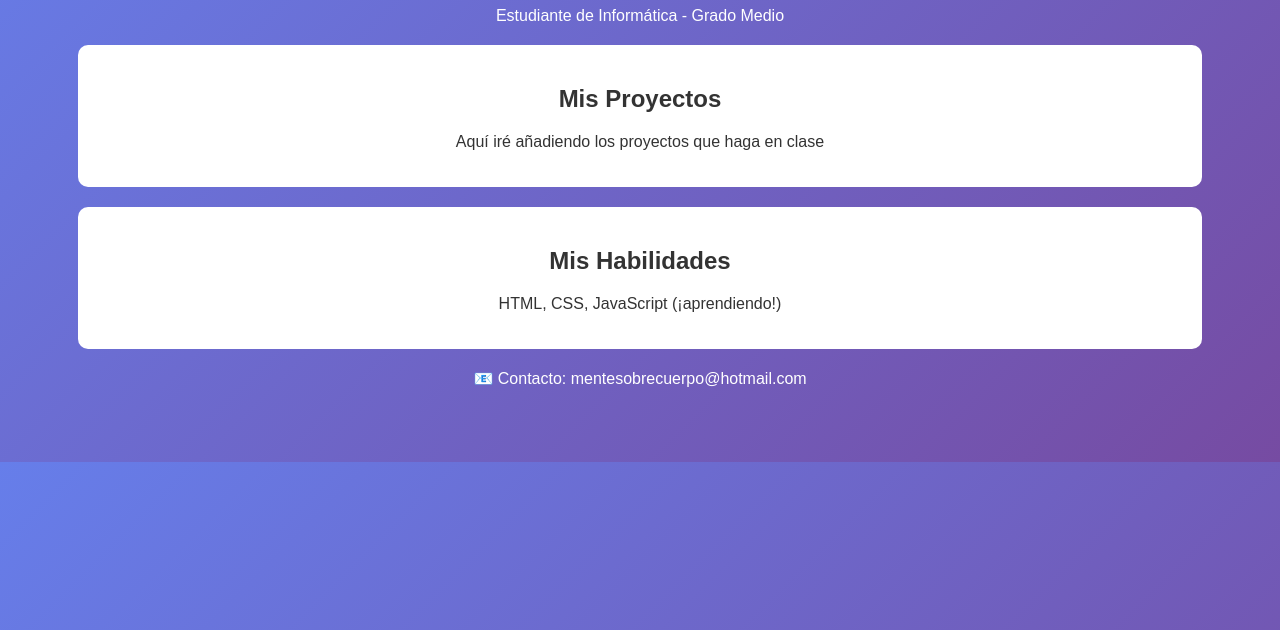
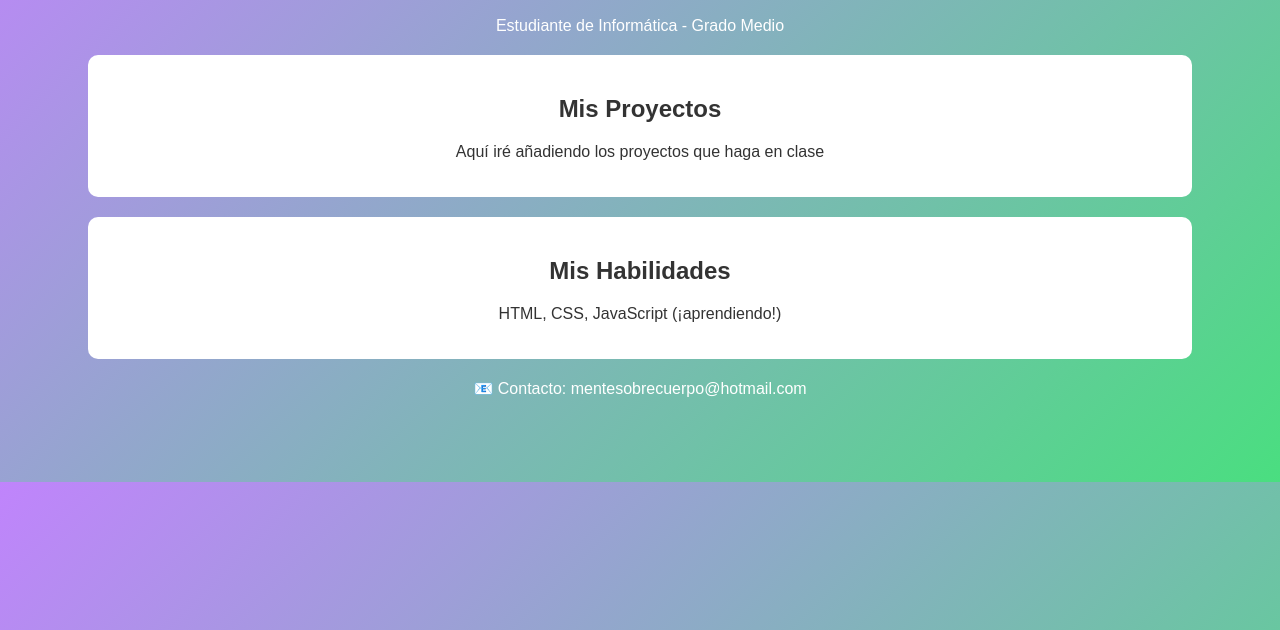
Before and after one commit to JoseGinel/Gradomedio, a plain HTML site: page index.html in a window 1280 px wide. Shown: the part 170-800 px from the top of the page. Drawn offline with Linux system fonts and the light colour scheme.

Commit message:
Update index.html

```diff
--- a/index.html
+++ b/index.html
@@ -7,8 +7,8 @@
         body {
             font-family: Arial;
             text-align: center;
-            padding: 50px;
-            background: linear-gradient(135deg, #667eea 0%, #764ba2 100%);
+            padding: 60px;
+            background: linear-gradient(135deg, #c084fc 0%, #4ade80 100%);
             color: white;
         }
         h1 { font-size: 3em; }
@@ -37,4 +37,5 @@
 
     <p>📧 Contacto: mentesobrecuerpo@hotmail.com</p>
 </body>
+
 </html>
```
